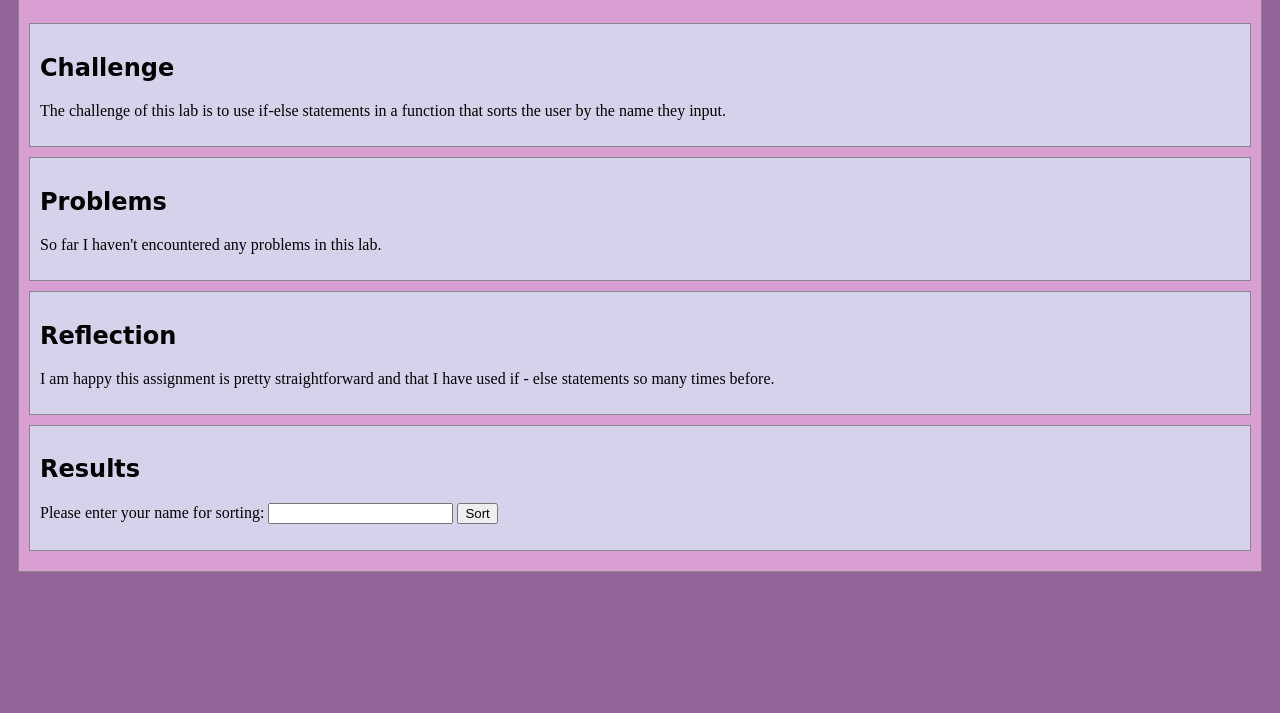
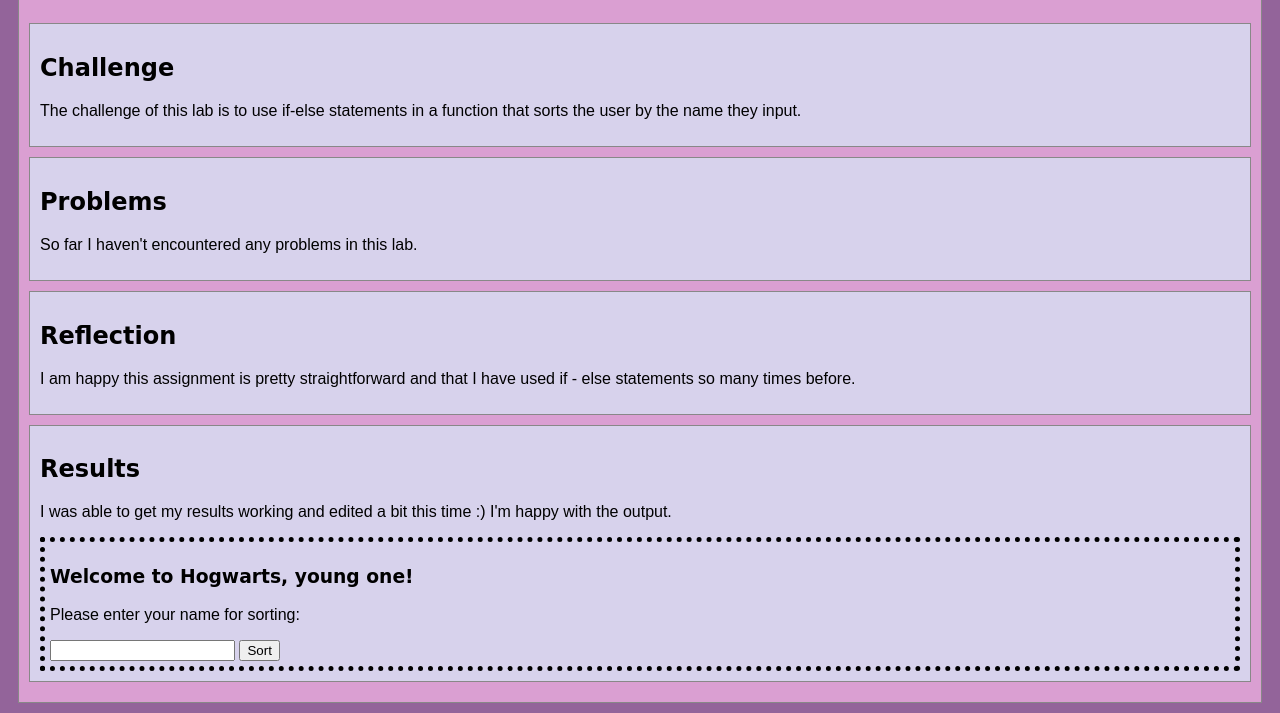
Before and after one commit to shldecke/art101, a plain HTML site: page lab12/index.html in a window 1280 px wide. Shown: the part 89-802 px from the top of the page. Drawn offline with nearby package versions, Linux system fonts and the light colour scheme.

Commit message:
finished lab 12

```diff
--- a/lab12/css/lab.css
+++ b/lab12/css/lab.css
@@ -8,6 +8,27 @@
     font-family: 'Lucida Sans', 'Lucida Sans Regular', 'Lucida Grande', 'Lucida Sans Unicode', Geneva, Verdana, sans-serif;
   }
 */
-  #results #problems #challenge{
+  #results {
+    font-family: fantasy;
+    /*'Segoe UI', Tahoma, Geneva, Verdana, sans-serif; */
+  }
+  #problems {
     font-family: fantasy;
   }
+
+  #challenge {
+    font-family: fantasy;
+  }
+
+  #reflection {
+    font-family: fantasy;
+  }
+
+  #hogwarts {
+    padding: 5px;
+    border: dotted 5px;
+  }
+
+  #sortingText #output{
+    font-family: fantasy;
+  }
--- a/lab12/index.html
+++ b/lab12/index.html
@@ -46,11 +46,14 @@
                 <div class="right-column">
                     <div class="minor-section" id="results">
                             <h2>Results</h2>
-                            Please enter your name for sorting:
-                            <input type="text" id="input">
-                            <button id="button">Sort</button>
-                            <div id="output"></div>
-                            <p></p>
+                                <p>I was able to get my results working and edited a bit this time :) I'm happy with the output.</p>
+                                    <div id="hogwarts">
+                                        <h3>Welcome to Hogwarts, young one!</h3>
+                                        <p id="sortingText">Please enter your name for sorting:</p>
+                                        <input type="text" id="input">
+                                        <button id="button">Sort</button>
+                                        <div id="output"></div>
+                                    </div>
                     </div>
                 </div>
 			</div>
--- a/lab12/js/lab.js
+++ b/lab12/js/lab.js
@@ -24,6 +24,8 @@ var myButton = document.getElementById("button");
 myButton.addEventListener("click", function(){
     var name = document.getElementById("input").value;
     var house = sortingHat(name);
-    newText = "<p>The Sorting Hat has sorted you into " + house + "</p>";
+    newText = "<p>Congratulations, the Sorting Hat has placed you into " + house + ".</p>"
+    //newText.style.fontFamily = fantasy;
     document.getElementById("output").innerHTML = newText;
+
 });
```
